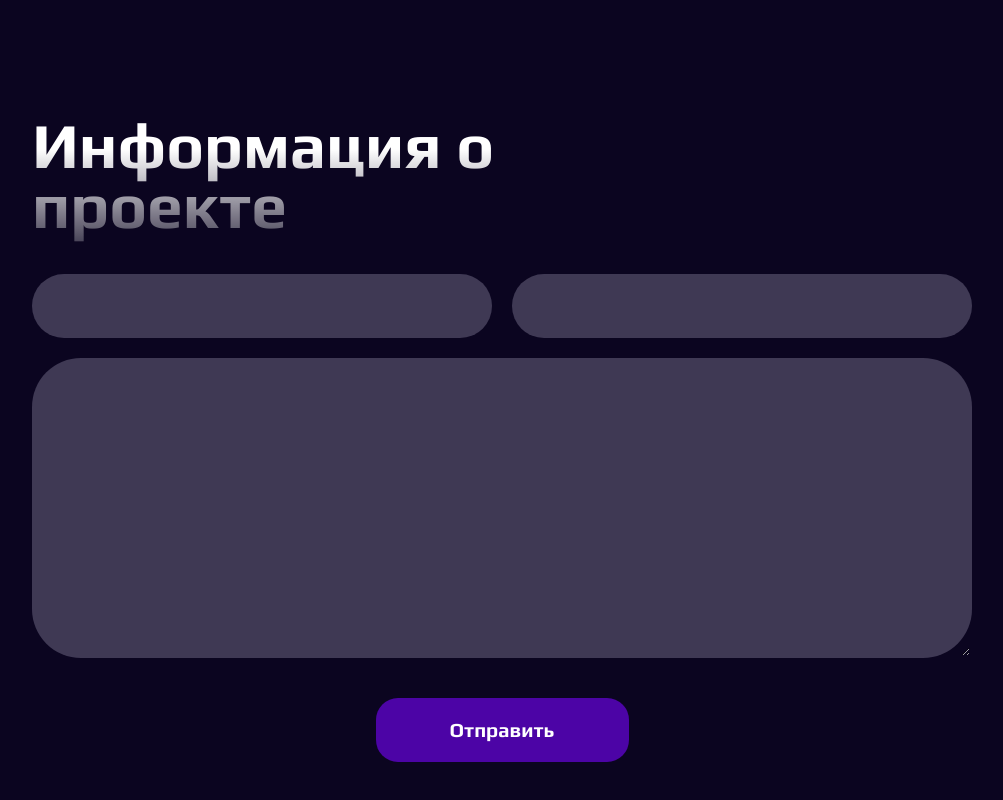
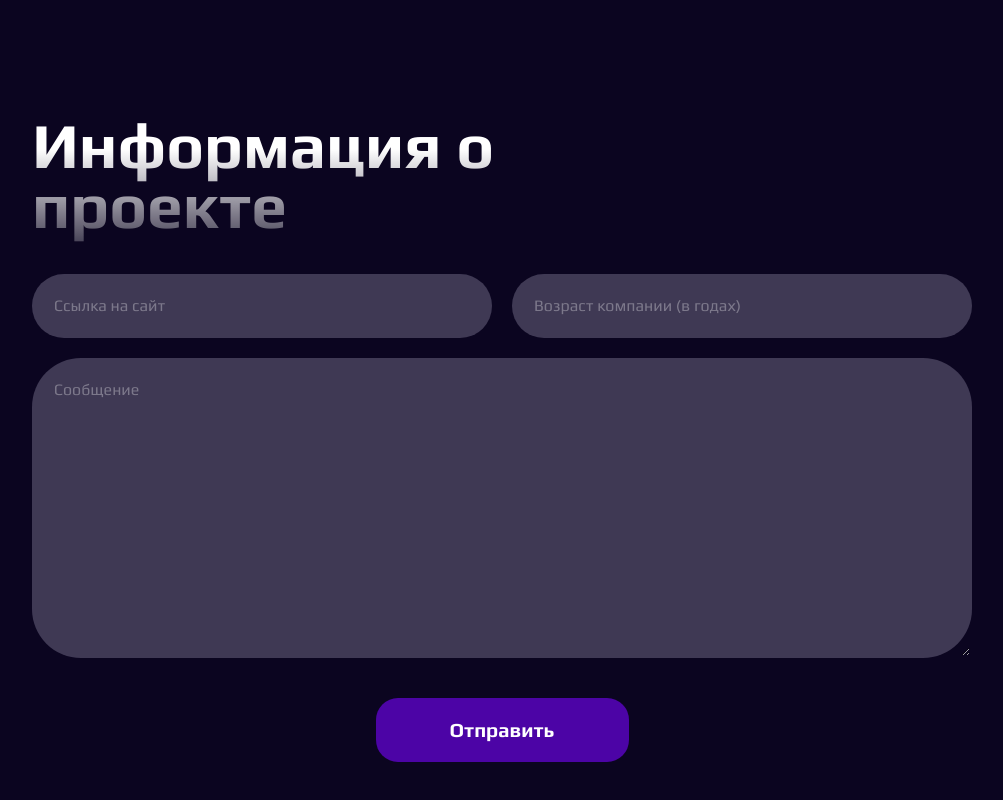
Before and after one commit to JulieBenchuk/web-studio, a Next.js app: page /questionnaire in a window 1280 px wide. Shown: the part 937-1737 px from the top of the page, without its empty margins (138-1141 px from the left). Built offline with nearby package versions, Linux system fonts and the light colour scheme.

Commit message:
feat: created fake placeholder for project info block

```diff
--- a/src/components/05_Questionnaire/QuestionnaireForm.tsx
+++ b/src/components/05_Questionnaire/QuestionnaireForm.tsx
@@ -47,16 +47,19 @@ const QuestionnaireForm = () => {
                             <div className={style.formSite}>
                                 <label>Веб-сайт</label>
                                 <input type="text" placeholder={"www.ivanovka.com"}/>
+                                <span className={style.fakePlaceholder}>Ссылка на сайт</span>
                             </div>
                             <div className={style.formAge}>
                                 <label>Возраст компании (в годах)</label>
                                 <input type="text" placeholder={"21 год"}/>
+                                <span className={style.fakePlaceholder}>Возраст компании (в годах)</span>
                             </div>
                         </div>
                         <div className={style.row2}>
                             <div className={style.formMessage}>
                                 <label>Сообщение</label>
                                 <textarea/>
+                                <span className={style.fakePlaceholder}>Сообщение</span>
                             </div>
                         </div>
                         <div className={style.buttonBlock}>
@@ -65,24 +68,6 @@ const QuestionnaireForm = () => {
 
                     </div>
 
-
-                    {/*  <div className={style.projectInputForm}>
-                        <div className={style.formSite}>
-                            <label>Веб-сайт</label>
-                            <input type="text" placeholder={"www.ivanovka.com"}/>
-                        </div>
-                        <div className={style.formAge}>
-                            <label>Возраст компании (в годах)</label>
-                            <input type="text" placeholder={"21 год"}/>
-                        </div>
-                    </div>
-
-                    <div className={style.projectTextareaForm}>
-                        <div className={style.formMessage}>
-                            <label>Сообщение</label>
-                            <textarea/>
-                        </div>
-                    </div>*/}
                 </div>
 
 
--- a/src/styles/components/questionnaireForm.module.scss
+++ b/src/styles/components/questionnaireForm.module.scss
@@ -163,6 +163,35 @@
 
         }
 
+        .formSite, .formAge, .formMessage {
+          position: relative;
+
+          span {
+            position: absolute;
+            left: 0;
+            display: none;
+            @include Text-FS-FW-LH(16px, 400, 123.7%);
+            color: rgba(255, 255, 255, 0.8);
+            opacity: 0.4;
+            padding: 22px;
+            pointer-events: none;
+            @media (max-width: 1439px) {
+              display: block;
+            }
+            @media (max-width: 965px) {
+              padding: 27px;
+            }
+          }
+
+          input:focus ~ .fakePlaceholder {
+            display: none;
+          }
+
+          textarea:focus ~ .fakePlaceholder {
+            display: none;
+          }
+        }
+
         .row1 {
           width: 854px;
           display: flex;
```
